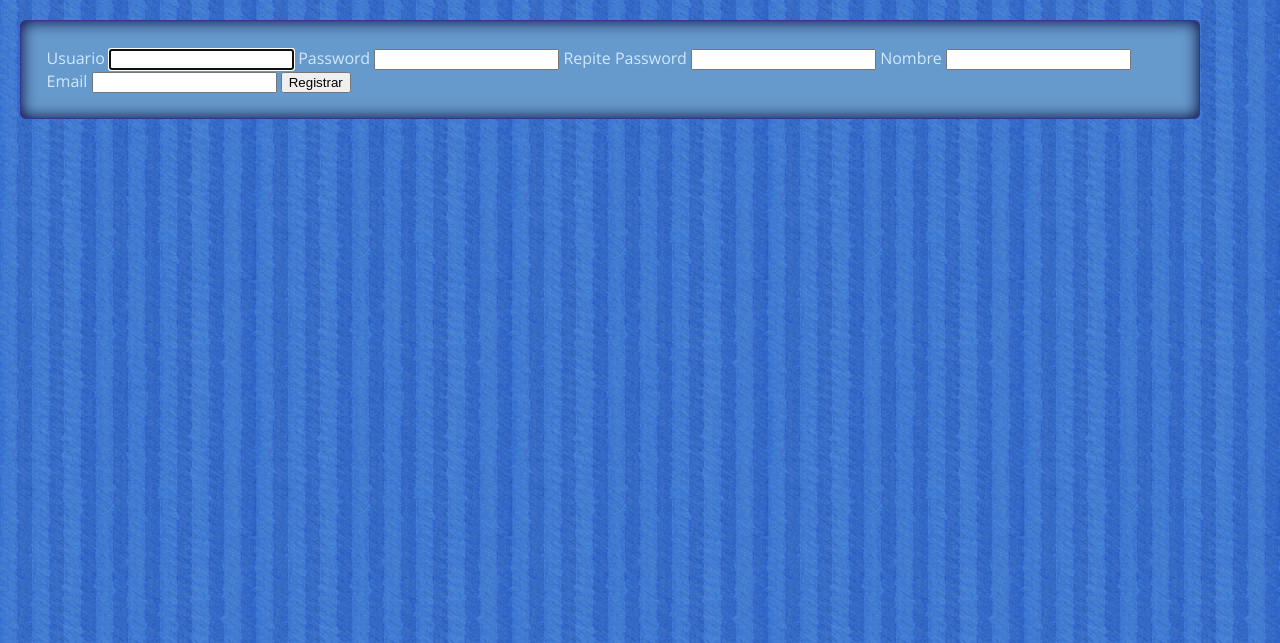
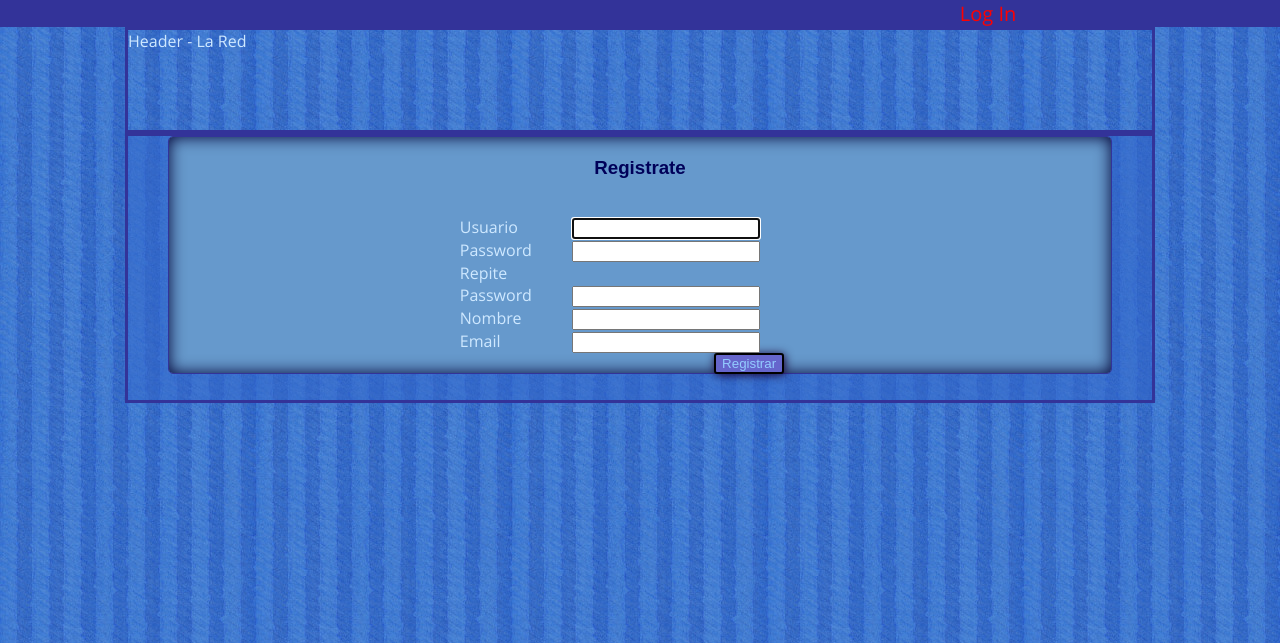
Before and after one commit to lobezno/LaRed, a PHP site: page /signin.php in a window 1280 px wide. Shown: the top 643 px of the page. Run offline with PHP 8.4, Linux system fonts and the light colour scheme; style sheets or scripts are compiled from the project's sources; some web fonts are replaced.

Commit message:
Ultimo commit antes de entrega

```diff
--- a/resources/css/estructura.css
+++ b/resources/css/estructura.css
@@ -47,7 +47,6 @@ a:active {color:#0000FF;}
 /*-- Estructura general --*/
 body{
 	height: 100%;
-	color: #CEE8FF;
 	background-image: url('../../resources/images/background_tile6.jpg');
 	font-family: 'Open Sans', sans-serif;
 	margin: 0;
@@ -59,7 +58,6 @@ header#cabecera{
 	width: 80%;
 	height: 100px;
 	margin: 0 auto;
-	border: 3px solid #333399;
 	overflow: hidden;
 	border-top: none;
 }
@@ -86,7 +84,6 @@ nav ul li{
 #menu,footer{
 	margin: 0;
 	padding: 0;
-	background-color: #333399;
 }
 
 
@@ -95,9 +92,7 @@ nav ul li{
 	width: 80%;
 	height: 100%;
 	margin: 0 auto;
-	border: 3px solid #333399;
 	overflow: hidden;
-	background-color: #3366cc;
 	border-top: none;
 	border-bottom: none;
 	padding-bottom: 2%;
@@ -117,7 +112,6 @@ nav ul li{
 	width: 20%;
 	float: left;
 	padding: 1%;
-
 	margin: 0 1%;
 	margin-right: 0;
 
@@ -129,7 +123,6 @@ nav ul li{
 	margin: 0 1%;
 	padding: 1%;
 	float: right;
-
 	margin-left: 0;
 
 }
@@ -138,7 +131,6 @@ nav ul li{
 	width: 50%;
 	padding: 1%;
 	margin: 0 auto;
-
 }
 
 
@@ -153,7 +145,6 @@ nav ul li{
 
 h3{
 	margin: 0;
-	color: #000059;
 	font-family: 'Jura', sans-serif;
 }
 
@@ -165,12 +156,9 @@ h3{
 
 section{
 	width: 88%;
-	border: 1px solid #333399;
 	height: 100%;
 	margin: 20px 20px 0 20px;
-	background-color: #6699cc;
 	padding: 2%;
-	box-shadow: inset 0 0 1em #000033;
 	border-radius: 5px;
 }
 
@@ -181,7 +169,7 @@ section{
 	width: 50%;
 	height: 100%;
 	float: right;
-margin: 0;
+	margin: 0;
 }
 
 .wrapper_left{
@@ -232,11 +220,9 @@ article{
 
 .boton{
 	border-radius: 3px;
-	margin: 0;
-	color: #93CCFF;
-	background-color: #6666cc;
-	border: 2px solid black;
-	box-shadow: 1px 1px 10px #1B0035;
+	margin: 0 10%;
+	float: right;
+
 }
 
 
@@ -250,7 +236,6 @@ article{
 	padding-right: 2%;
 	padding-top: 1%;
 	margin: 0;
-	border: 1px solid #333399;
 	border-radius:  10px 10px 0 0;
 	border-top: none;
 	border-bottom: none;
@@ -268,10 +253,7 @@ article #post_contenido{
 	position: relative;
 	margin: 0;
 	overflow: hidden;
-	border: 1px solid #333399;
 	border-top: none;
-
-
 }
 
 article .contenido_izquierda{
@@ -301,9 +283,8 @@ article .post_imagen{
 }
 
 .imagen_preview{
-	width: 100px;
-	height: 100px;
-	border: inset #333399;
+	width: 100%;
+	height: 100%;
 }
 
 article .post_texto{
@@ -342,10 +323,6 @@ footer .atri{
 .boton_me_gusta{
 	border-radius:  0 0 10px 10px;
 	margin: 0;
-	color: #93CCFF;
-	background-color: #6666cc;
-	border: 2px dotted black;
-	box-shadow: 1px 1px 10px #1B0035;
 }
 
 .by{
@@ -388,6 +365,11 @@ footer .atri{
 /*-- Login --*/
 #loginphp,#forbiden,#signin{
 	height: auto;
+}
+
+#loginphp{
+	width: 50%;
+	margin: 20px auto;
 }
 
 
@@ -450,3 +432,59 @@ footer .atri{
 	text-align: center;
 	border: inset #333399;
 }
+
+/*-- Sign in --*/
+
+.etiqueta_signin{
+	width: 30%;
+	display: inline-block;
+
+
+}
+
+.texto_signin{
+	display: inline-block;
+	width: 50%;
+	text-align: right;
+}
+
+#signin{
+	margin: 0 auto;
+}
+#titulo_signin{
+	text-align: center;
+	margin-bottom: 4%;
+}
+
+.wrapper_sign_in{
+	width: 40%;
+	margin: 0 auto;
+}
+
+
+/*-- Estilos --*/
+
+.ocean{
+	border: none;
+	float: left;
+	background-image: url('../../resources/images/ocean.png');
+	color: white;
+}
+
+.dark{
+	border: none;
+	float: left;
+	background-image: url('../../resources/images/dark.png');
+	color: white;
+}
+
+.passion{
+	border: none;
+	float: left;
+	background-image: url('../../resources/images/passion.png');
+	color: white;
+}
+
+.footer_principal{
+	text-align: center;
+}
--- /dev/null
+++ b/resources/css/ocean.css
@@ -0,0 +1,61 @@
+/*-- Tema Ocean--*/
+
+body{
+	background-image: url('../../resources/images/background_tile6.jpg');
+	color: #CEE8FF;
+}
+
+header#cabecera{
+	border: 3px solid #333399;
+}
+
+#menu,footer{
+	background-color: #333399;
+}
+
+#wrapper_total{
+	border: 3px solid #333399;
+	background-color: rgba(51,102,204,0.5);
+}
+
+h3{
+	color: #000059;
+}
+
+section{
+	border: 1px solid #333399;
+	background-color: #6699cc;
+	box-shadow: inset 0 0 1em #000033;
+
+}
+
+.boton{
+
+	color: #93CCFF;
+	background-color: #6666cc;
+	border: 2px solid black;
+	box-shadow: 1px 1px 10px #1B0035;
+}
+
+
+
+.post header{
+	border: 1px solid #333399;
+}
+
+
+article #post_contenido{
+	border: 1px solid #333399;
+}
+
+.imagen_preview{
+	border: inset #333399;
+}
+
+
+.boton_me_gusta{
+	color: #93CCFF;
+	background-color: #6666cc;
+	border: 2px dotted black;
+	box-shadow: 1px 1px 10px #1B0035;
+}
--- a/view/forbiden.php
+++ b/view/forbiden.php
@@ -4,6 +4,7 @@
 	<meta charset="UTF-8">
 	<title>LaRed - Acceso Denegado</title>
 	<link rel="stylesheet" href="../resources/css/estructura.css">
+	<link rel="stylesheet"  id="estilo" href="../resources/css/ocean.css">
 </head>
 <body>
 	<section id="forbiden">
--- a/view/signin.php
+++ b/view/signin.php
@@ -4,23 +4,40 @@
 	<meta charset="UTF-8">
 	<title>LaRed - SigIn</title>
 	<link rel="stylesheet" href="../resources/css/estructura.css">
+	<link rel="stylesheet"  id="estilo" href="../resources/css/ocean.css">
 	<script type="text/javascript" src="../resources/js/validacion.js"></script>
 </head>
 <body>
+	<div id="menu">
+			<nav>
+					<ul>
+							<li><a href='../view/login.php' alt="Enlace a la seccion Acceder">Log In</a></li>
+					</ul>
+			</nav>
+		</div>
+	<header id="cabecera" alt="Cabecera de La Red.">
+	Header - La Red
+	</header>
+
+	<div id="wrapper_total">
 	<section id="signin">
-		<form action="../controller/controladorUsuarios.php?action=signin" method="post">
-			<label for="user">Usuario</label>
-			<input type="text" id="user" name="user" required autofocus/>
-			<label for="password" >Password</label>
-			<input type="password" id="pass" name="pass" required/>
-			<label for="passwordb" >Repite Password</label>
-			<input type="passwordb" id="passb" name="passb" required/>
-			<label for="nombre">Nombre</label>
-			<input type="text" id="nombre" name="nombre" required/>
-			<label for="mail">Email</label>
-			<input type="email" id="mail" name="mail" required/>
-			<input type="submit" value="Registrar" name="enviar" id="enviar" onclick="validarFormulario()">
-		</form>
+		<h3 id="titulo_signin" alt="Registrate para poder acceder a nuestra red social.">Registrate</h3>
+		<div class="wrapper_sign_in">
+			<form action="../controller/controladorUsuarios.php?action=signin" method="post" alt="Formulario de ingreso.">
+				<label for="user" class="etiqueta_signin">Usuario</label>
+				<input type="text" id="user" name="user" class="texto_signin" required autofocus alt="Campo de Usuario. Introduce tu nick."/>
+				<label for="password"  class="etiqueta_signin">Password</label>
+				<input type="password" id="pass" name="pass" class="texto_signin" required alt="Campo de la contraseña."/>
+				<label for="passwordb"  class="etiqueta_signin">Repite Password</label>
+				<input type="passwordb" id="passb" name="passb" class="texto_signin" alt="Campo para repetir la misma contraseña de antes." required/>
+				<label for="nombre" class="etiqueta_signin">Nombre</label>
+				<input type="text" id="nombre" name="nombre" class="texto_signin" alt="Campo para introducir tu nombre de pila." required/>
+				<label for="mail" class="etiqueta_signin">Email</label>
+				<input type="email" id="mail" name="mail" class="texto_signin" alt="Campo para tu email. Nos servirá de comunicación." required/><br/>
+				<input type="submit" value="Registrar" name="enviar" id="enviar" onclick="validarFormulario()" class="boton">
+			</form>
+		</div>
 	</section>
+	</div>
 </body>
 </html>
```
Also changed, not shown: resources/css/dark.css (added, +63 -0 lines), resources/css/pasion.css (added, +63 -0 lines), resources/css/responsive.css (+26 -3 lines), resources/js/cambiaEstilo.js (added, +11 -0 lines), view/index.php (+13 -7 lines), view/login.php (+19 -6 lines), view/profile.php (+7 -3 lines), view/user.php (+7 -2 lines), resources/images/dark.png (added), resources/images/ocean.png (added), resources/images/passion.png (added), view/208.jpg (deleted).
